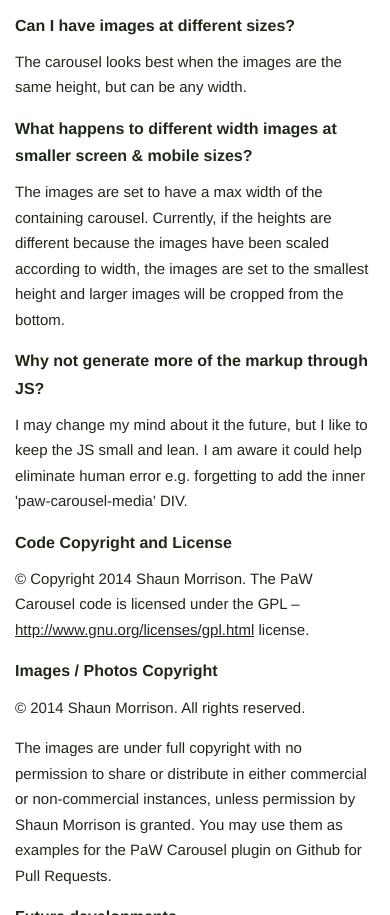
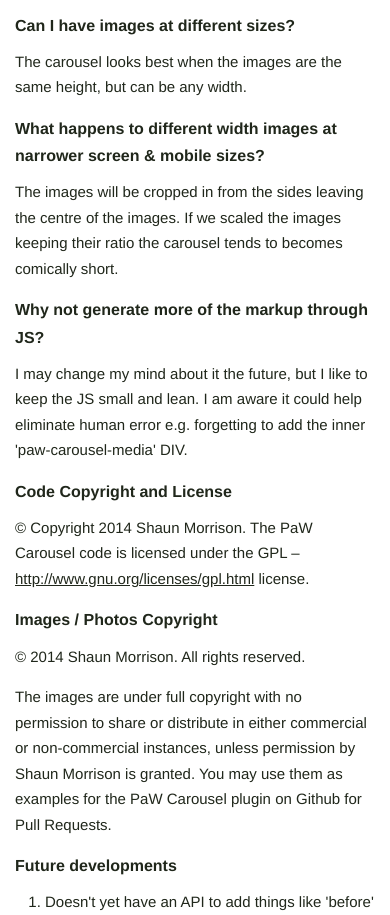
Before and after one commit to shaunmorrison/PaW-Carousel, a plain HTML site: page public/index.html in a window 390 px wide. Shown: the part 3754-4669 px from the top of the page. Drawn offline with nearby package versions, Linux system fonts and the light colour scheme.

Commit message:
Explaining correctly what happens to carousel images at narrow screen sizes

```diff
--- a/public/index.html
+++ b/public/index.html
@@ -252,8 +252,8 @@ $(function(){
 			<p>Older versions of Firefox, Safari and Chrome; as well as IE7+. IE 7 &amp; 8 may have animation/performance issues depending on how many images you have.</p>
 			<h3>Can I have images at different sizes?</h3>
 			<p>The carousel looks best when the images are the same height, but can be any width.</p>
-			<h3>What happens to different width images at smaller screen &amp; mobile sizes?</h3>
-			<p>The images are set to have a max width of the containing carousel. Currently, if the heights are different because the images have been scaled according to width, the images are set to the smallest height and larger images will be cropped from the bottom.</p>
+			<h3>What happens to different width images at narrower screen &amp; mobile sizes?</h3>
+			<p>The images will be cropped in from the sides leaving the centre of the images. If we scaled the images keeping their ratio the carousel tends to becomes comically short.</p>
 			<h3>Why not generate more of the markup through JS?</h3>
 			<p>I may change my mind about it the future, but I like to keep the JS small and lean. I am aware it could help eliminate human error e.g. forgetting to add the inner 'paw-carousel-media' DIV.</p>
 			<h3>Code Copyright and License</h3>
```
